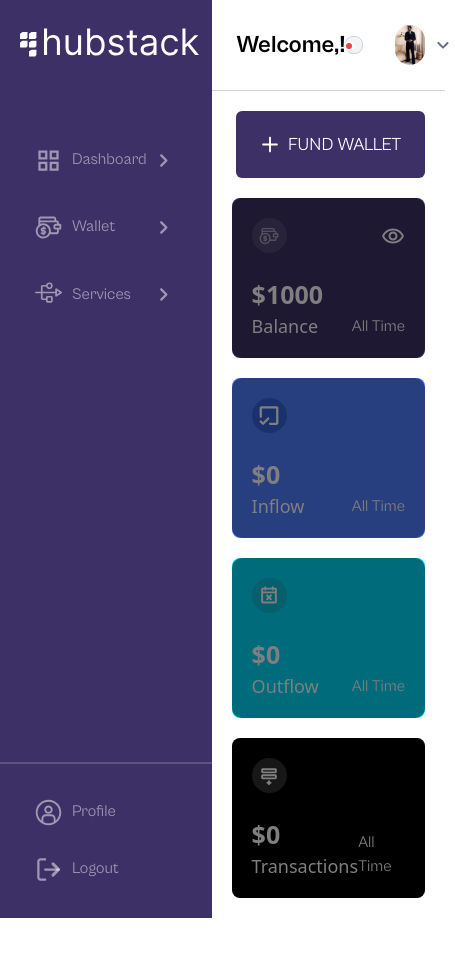
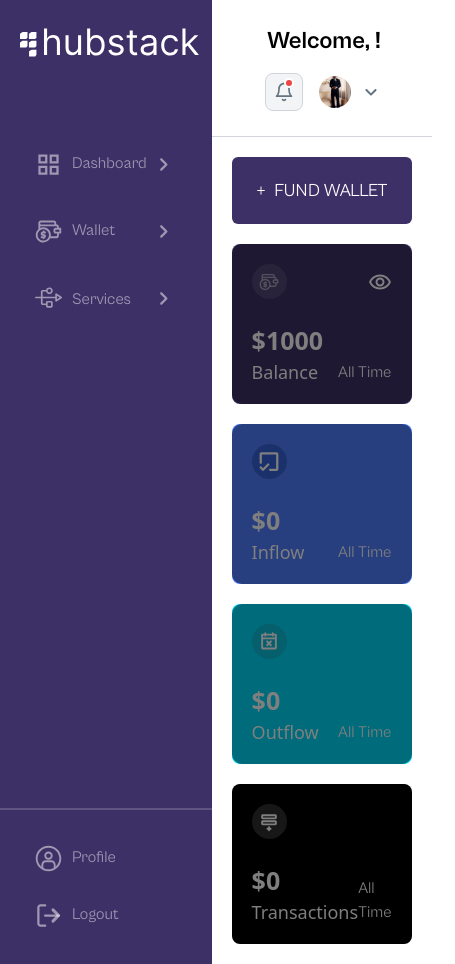
Before and after one commit to vividone/hubstackwebapp, a Next.js app: page /dashboard/wallet in a window 390 px wide. Shown: the whole page, 455 px wide, since content can reach past the window. Before the commit the page ends 918 px from the top, so only its background shows below. Built offline with nearby package versions, Linux system fonts and the light colour scheme.

Commit message:
fix:responsiveness update

```diff
--- a/src/components/common/createwallet.tsx
+++ b/src/components/common/createwallet.tsx
@@ -22,7 +22,7 @@ const WalletForm = ({ setShow }: any) => {
   };
 
   return (
-    <div className="flex flex-col bg-white w-[40vw] text-black  p-[40px_50px] h-[100vh] overflow-y-scroll">
+    <div className="flex flex-col bg-white w-[45vw] text-black  p-[40px_50px] h-[100vh] overflow-y-scroll">
       <div className="font-normal text-4xl mb-6 flex justify-between">
         <span>Create Wallet</span>
         <Image
--- a/src/components/page/Navigation.tsx
+++ b/src/components/page/Navigation.tsx
@@ -8,7 +8,6 @@ import { TOKEN } from "@/utils/token";
 const Navigation = () => {
   const [showNotification, setShowNotification] = useState(true);
   const [userDetails] = useLocalStorage<any>(TOKEN.EMAIL);
-  // const { firstname } = userDetails;
 
   const fakeUserData = {
     name: "Zainab",
@@ -16,13 +15,13 @@ const Navigation = () => {
   };
 
   return (
-    <div className="flex justify-between items-center p-[25px] pr-[20px] w-full border-b border-gray-300 xlg:px-20 2xl:px-[90px] 2xl:py-[20px]">
-      <div className="flex-1">
-        <h2 className="m-0 text-2xl font-semibold">
-          Welcome,{userDetails?.firstname}!
+    <div className="flex flex-col md:flex-row justify-between items-center p-[25px] pr-[20px] w-full border-b border-gray-300 xlg:px-20 2xl:px-[90px] 2xl:py-[20px]">
+      <div className="flex-1 mb-4 md:mb-0">
+        <h2 className="m-0 text-2xl font-semibold text-center md:text-left">
+          Welcome, {userDetails?.firstname}!
         </h2>
       </div>
-      <div className="flex flex-1 items-center gap-8 justify-end">
+      <div className="flex items-center gap-4 md:gap-8 justify-center md:justify-end">
         <div
           className="relative cursor-pointer p-2 rounded-lg border border-gray-300 bg-gray-100"
           onClick={() => setShowNotification(!showNotification)}
@@ -37,9 +36,9 @@ const Navigation = () => {
             <span className="absolute top-1 right-2 border-2 border-white w-2.5 h-2.5 bg-red-500 rounded-full"></span>
           )}
         </div>
-        <div className="flex items-center gap-1.5">
+        <div className="flex items-center gap-2 md:gap-1.5">
           <Image
-            className="w-10 h-10 rounded-full object-cover cursor-pointer"
+            className="w-8 h-8 md:w-10 md:h-10 rounded-full object-cover cursor-pointer"
             src={fakeUserData.profilePicture}
             alt="profile-picture"
             width={40}
--- a/src/components/page/sidebar.tsx
+++ b/src/components/page/sidebar.tsx
@@ -10,12 +10,12 @@ import useLocalStorage from "@/hooks/useLocalStorage";
 import { useRouter } from "next/navigation";
 
 const Dashboard = () => {
-  const [activeIndex, setActiveIndex] = useState(null);
+  const [activeIndex, setActiveIndex] = useState<number | null>(null);
   const [userDetails, setUserDetails] = useLocalStorage<any>(TOKEN.EMAIL);
 
   const router = useRouter();
 
-  const handleMenuItemClick = (index: any) => {
+  const handleMenuItemClick = (index: number) => {
     setActiveIndex(activeIndex === index ? null : index);
   };
 
@@ -23,9 +23,8 @@ const Dashboard = () => {
     setUserDetails(null);
     router.push("/");
   };
-  console.log(userDetails);
 
-  const adminMenue = [
+  const adminMenu = [
     {
       name: "Dashboard",
       logo: <GridViewOutlinedIcon sx={{ fontSize: 27 }} />,
@@ -56,7 +55,7 @@ const Dashboard = () => {
     },
   ];
 
-  const individualMenue = [
+  const individualMenu = [
     {
       name: "Dashboard",
       logo: <GridViewOutlinedIcon sx={{ fontSize: 27 }} />,
@@ -101,7 +100,7 @@ const Dashboard = () => {
       </div>
       <div className="p-[20px] flex flex-col flex-1">
         <ul className="list-none p-0 m-0">
-          {(userDetails?.role === "Individual" ? individualMenue : adminMenue).map(
+          {(userDetails?.role === "Individual" ? individualMenu : adminMenu).map(
             (item, index) => (
               <Link
                 key={index}
@@ -130,7 +129,10 @@ const Dashboard = () => {
         </ul>
       </div>
       <div className="p-[20px] border-t-[2px] border-[#E7E7E733]">
-        <Link href="/dashboard/profile" className="profile flex gap-[10px] w-full p-[15px] rounded-[8px] hover:bg-[#FFFFFF1A] text-[#FFFFFF80] hover:text-[whitesmoke] cursor-pointer ">
+        <Link
+          href="/dashboard/profile"
+          className="profile flex gap-[10px] w-full p-[15px] rounded-[8px] hover:bg-[#FFFFFF1A] text-[#FFFFFF80] hover:text-[whitesmoke] cursor-pointer"
+        >
           <Image
             src="/images/user-alt-3.svg"
             width={27}
```
